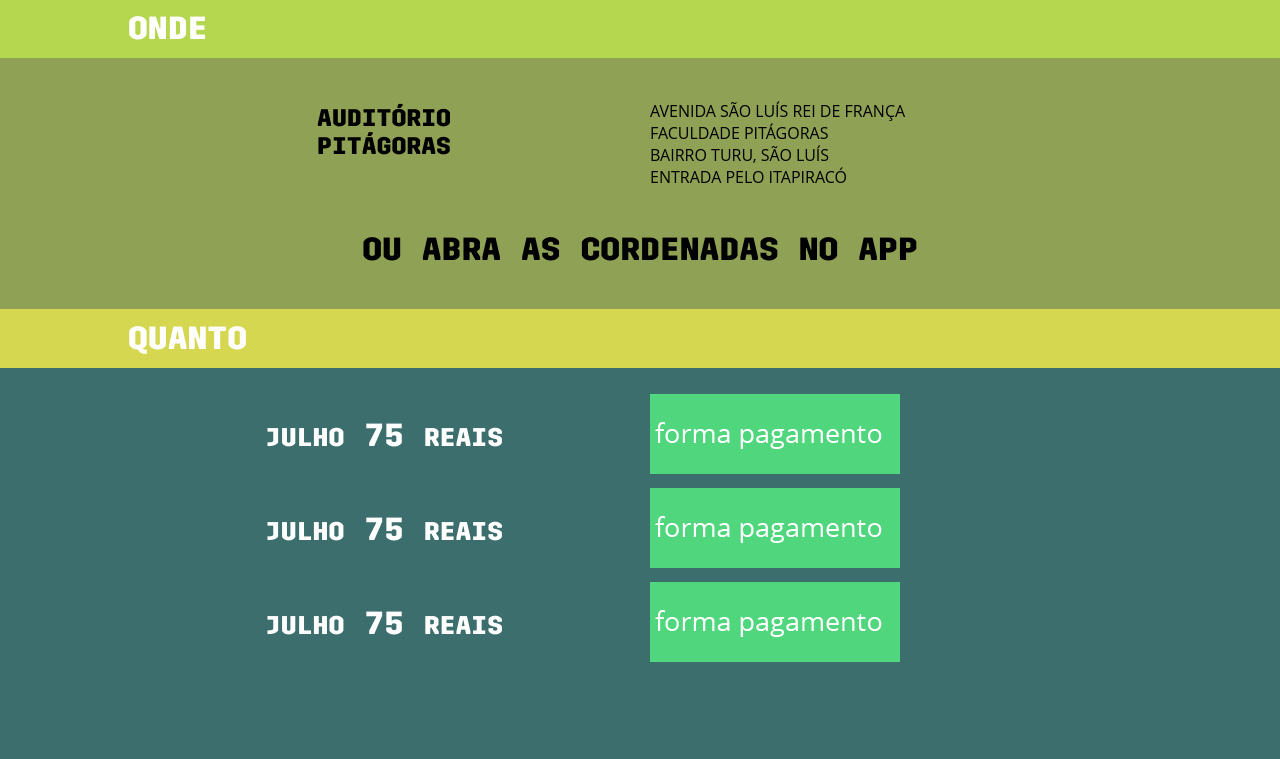
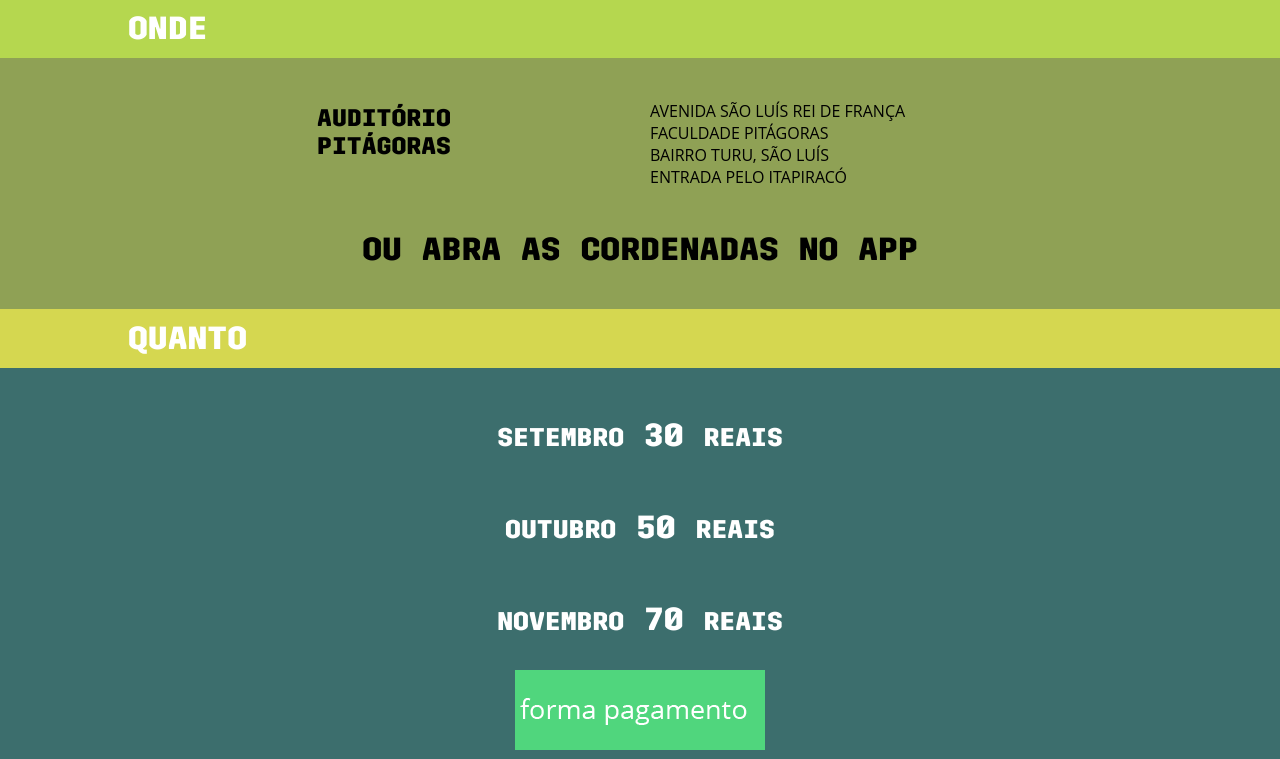
Before and after one commit to phpmaranhao/site-forum7php, a PHP site: template views/home.twig in a window 1280 px wide. Shown: the part 2659-3418 px from the top of the page. Before the commit the page ends 3321 px from the top, so only its background shows below. Run offline with PHP 8.4, Linux system fonts and the light colour scheme; the template is opened without the code that fills it, so the values that code supplies are empty; some libraries are stand-ins or nearby versions.

Commit message:
Alteracao da sessao HowMuch na pagina Home; criacao de HowMuchController; Criacao de whenController

```diff
--- a/views/home.twig
+++ b/views/home.twig
@@ -1,18 +1,6 @@
 {% extends 'base/template.twig' %}
 
 {% block content %}
-
-{# Este trecho não é mais necessario, ele já está sendo herdado em base/template.twig #}
-{#<!DOCTYPE html>#}
-{#<html>#}
-{#<head>#}
-    {#<title>7PHP | Fórum de Profissionais PHP</title>#}
-    {#<meta charset="utf-8">#}
-    {#<meta name="viewport" content="width=device-width,initial-scale=1">#}
-    {#<link rel="stylesheet" href="assets/css/normalize.css">#}
-    {#<link rel="stylesheet" href="assets/css/theme.css">#}
-{#</head>#}
-{#<body>#}
 
 <!--    BARRA DE NAVEGAÇÃO      -->
 <header class="navBar" id="navBar">
@@ -231,7 +219,9 @@
                 </div>
                 <div class="column textCenter">
                     <!--         PROGRAMAÇÃO        -->
-                    <img src="assets/img/programacao.png" class="imgResponsive">
+                    <a href="/when/">
+                        <img src="assets/img/programacao.png" class="imgResponsive">
+                    </a>
                 </div>
             </div>
         </article>
@@ -278,35 +268,28 @@
         <article class="container content">
             <div class="grid">
                 <div class="column textCenter textWhite">
-                    <h1><small>JULHO</small> 75 <small>REAIS</small></h1>
-                </div>
-                <div class="column">
-                    <img src="assets/img/pagseguro.png" class="imgResponsive">
+                    <h1><small>SETEMBRO</small> 30 <small>REAIS</small></h1>
                 </div>
             </div>
             <div class="grid">
                 <div class="column textCenter textWhite">
-                    <h1><small>JULHO</small> 75 <small>REAIS</small></h1>
-                </div>
-                <div class="column">
-                    <img src="assets/img/pagseguro.png" class="imgResponsive">
+                    <h1><small>OUTUBRO</small> 50 <small>REAIS</small></h1>
                 </div>
             </div>
             <div class="grid">
                 <div class="column textCenter textWhite">
-                    <h1><small>JULHO</small> 75 <small>REAIS</small></h1>
+                    <h1><small>NOVEMBRO</small> 70 <small>REAIS</small></h1>
                 </div>
-                <div class="column">
-                    <img src="assets/img/pagseguro.png" class="imgResponsive">
+            </div>
+            <div class="grid">
+                <div class="column textCenter textWhite">
+                    <a href="/howmuch/">
+                        <img src="assets/img/pagseguro.png" class="imgResponsive">
+                    </a>
                 </div>
             </div>
         </article>
     </section>
 </main>
 
-{# Este trecho não é mais necessario, ele já está sendo herdado em base/template.twig #}
-{#<script type="text/javascript" src="assets/js/scroll.js"></script>#}
-{#</body>#}
-{#</html>#}
-
 {% endblock %}
```
Also changed, not shown: src/Controller/HowMuchController.php (added, +23 -0 lines), src/Controller/WhenController.php (added, +23 -0 lines), src/Provider/ControllerServiceProvider.php (+10 -0 lines), src/Provider/RouterServiceProvider.php (+16 -0 lines).
